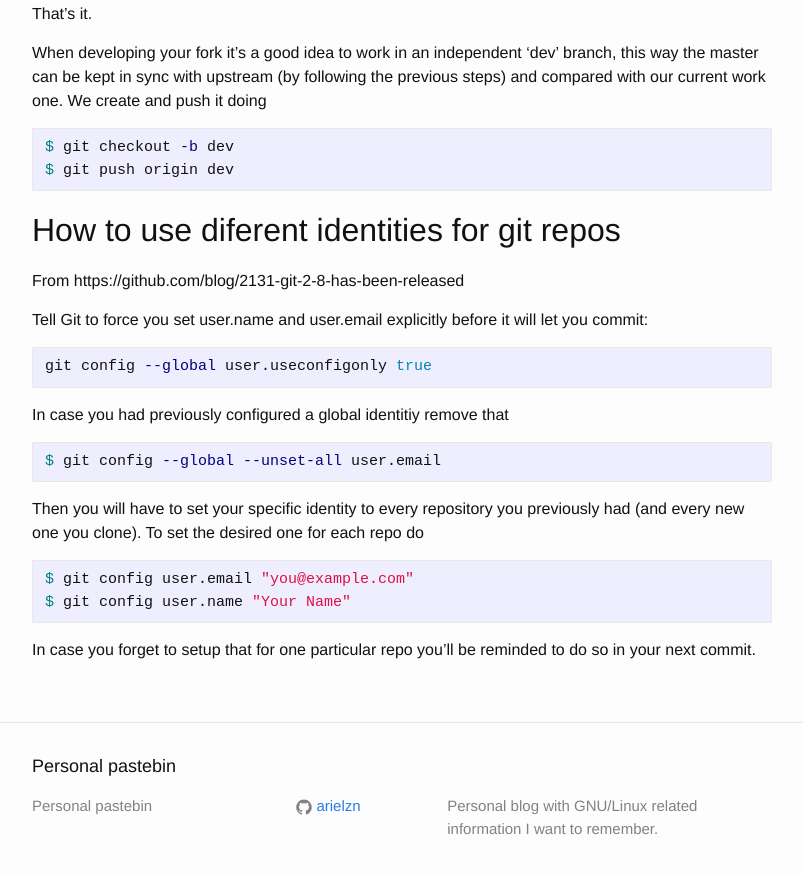
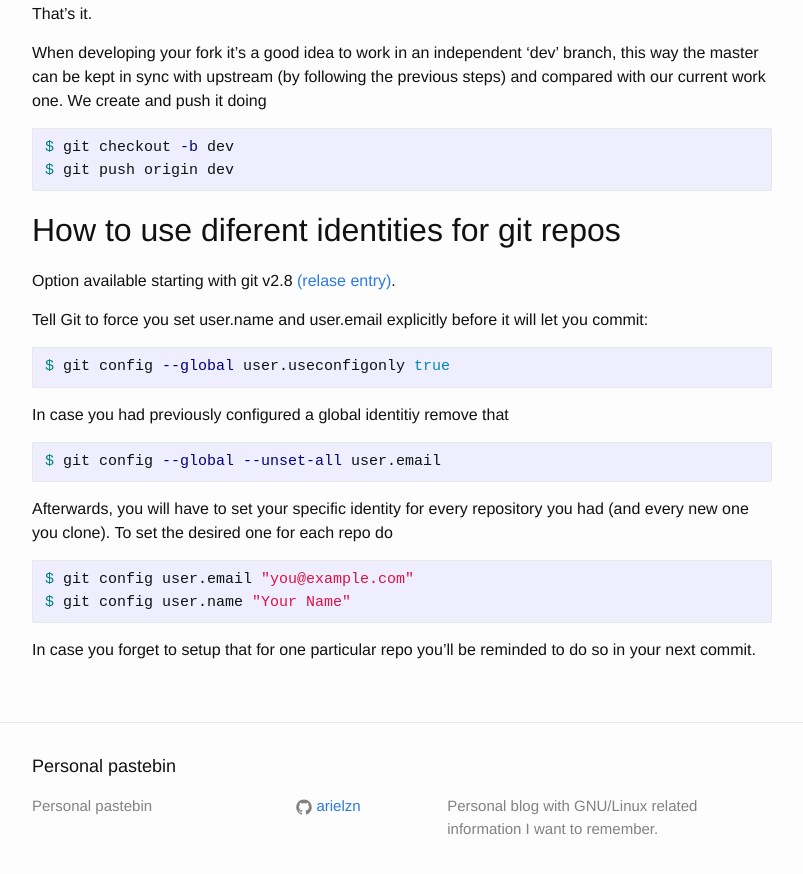
Before and after one commit to arielzn/arielzn.github.io, a Jekyll site: the page built from _posts/2016-10-05-git-commands.markdown, in a window 1280 px wide and 900 px high, scrolled down 1095 px. Shown: the top 874 px of the window, without its empty margins (238-1041 px from the left). Built offline with Jekyll 4.4.1, drawn with Linux system fonts in a browser that asks for light colours.

Commit message:
text improved

````diff
--- a/_posts/2016-10-05-git-commands.markdown
+++ b/_posts/2016-10-05-git-commands.markdown
@@ -70,13 +70,12 @@ $ git push origin dev
 
 ## How to use diferent identities for git repos
 
-From https://github.com/blog/2131-git-2-8-has-been-released
-
+Option available starting with git v2.8 [(relase entry)](https://github.com/blog/2131-git-2-8-has-been-released).
 
 Tell Git to force you set user.name and user.email explicitly before it will let you commit:
 
 ```bash
-git config --global user.useconfigonly true
+$ git config --global user.useconfigonly true
 ```
 
 In case you had previously configured a global identitiy remove that
@@ -85,7 +84,7 @@ In case you had previously configured a global identitiy remove that
 $ git config --global --unset-all user.email
 ```
 
-Then you will have to set your specific identity to every repository you previously had
+Afterwards, you will have to set your specific identity for every repository you had
 (and every new one you clone).
 To set the desired one for each repo do
 
--- a/_posts/2017-01-10-ubuntu-hpc-standalone-server.markdown
+++ b/_posts/2017-01-10-ubuntu-hpc-standalone-server.markdown
@@ -6,9 +6,6 @@ categories: hpc server
 ---
 
 
-For a step-by-step guide on how to setup a Ubuntu Server 14.04 to be used for High Performance Computing see the detailed wiki of my Github project:
-
-https://github.com/arielzn/modules_hpc_server/wiki
-
+For a step-by-step guide on how to setup a Ubuntu Server 14.04 to be used for High Performance Computing go to the detailed [wiki](https://github.com/arielzn/modules_hpc_server/wiki) of my HPC server github project.
 
 Despite the guide is intended for a machine exclusively used for HPC computing, the sections explaining the setup of Environment Modules (EM) package and how to build packages from source handled by EM, can be applied on a personal workstation also. This is very useful for someone developing Parallel applications, as that setup will allow to switch cleanly between different combinations of Compilers/Libraries/Parallel Interfaces, to verify the application behaves properly in different environments.
````
